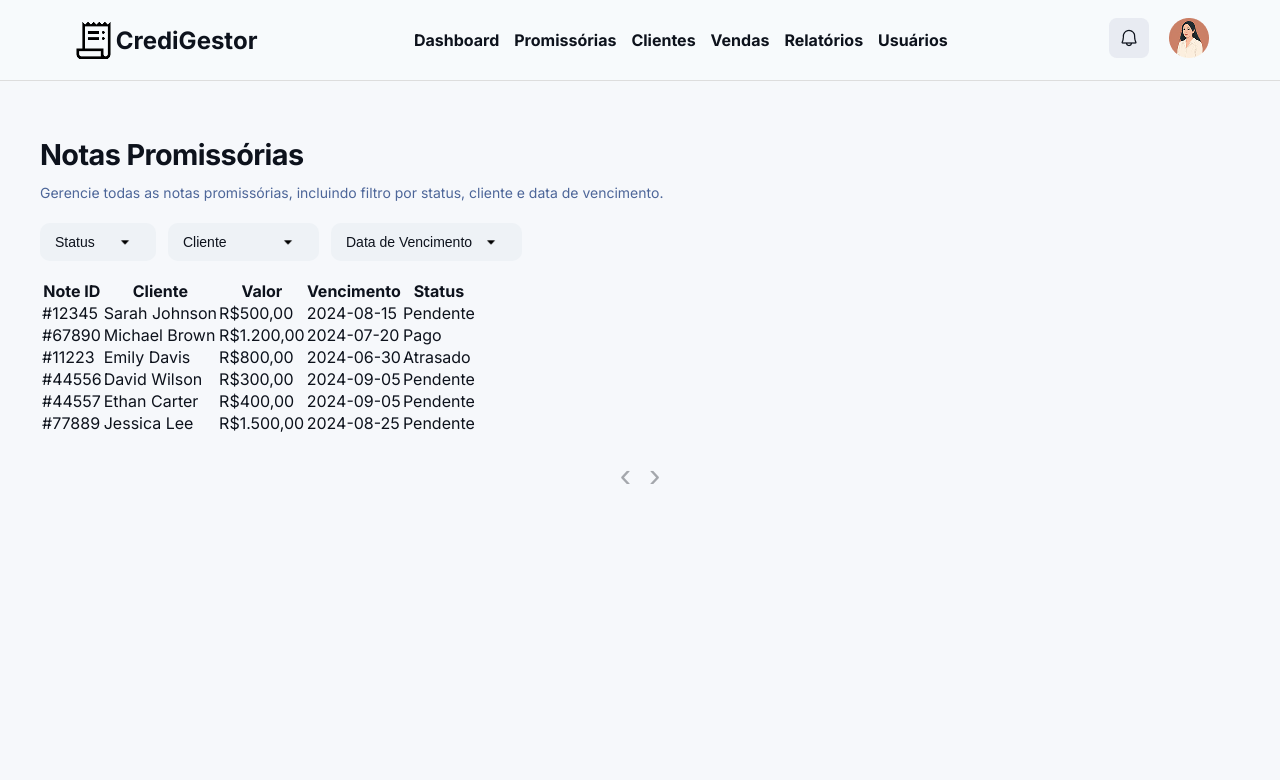
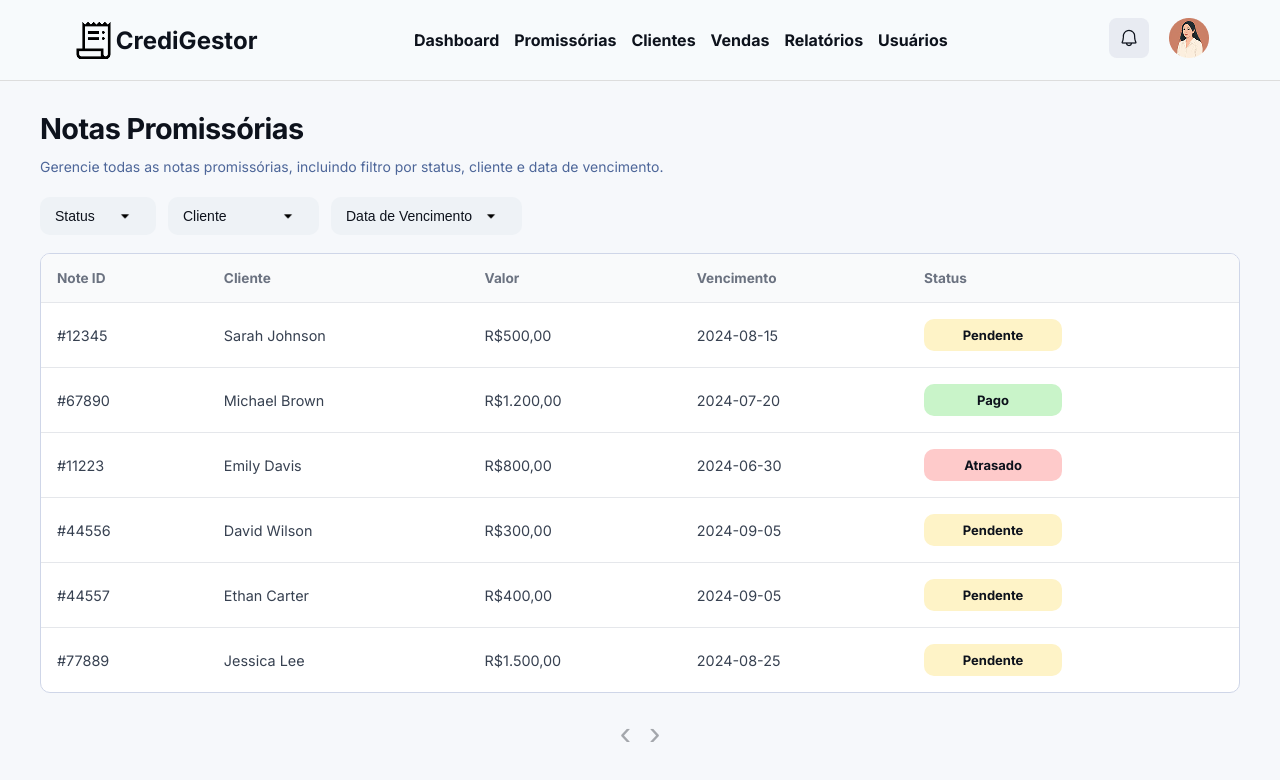
Before and after one commit to dam1aoGomes/CrediGestor-FrontEnd, a Vue app: page /promissorias in a window 1280 px wide. Shown: the top 780 px of the page. Built offline with nearby package versions, Linux system fonts and the light colour scheme.

Commit message:
feat: padronização do css das promissorias

```diff
--- a/src/assets/main.css
+++ b/src/assets/main.css
@@ -8,7 +8,7 @@ body {
 .notes-page {
   min-height: calc(100dvh - 10dvh);
   background: #f6f8fb;
-  padding: 56px 24px 80px;
+  padding: 30px;
   font-family: 'Inter', sans-serif;
 }
 
@@ -83,7 +83,7 @@ body {
 .report-page {
   min-height: calc(100dvh - 10dvh);
   background: #f6f8fb;
-  padding: 56px 24px 80px;
+  padding: 30px;
   font-family: 'Inter', sans-serif;
 }
 
@@ -171,7 +171,7 @@ body {
 .users-page {
   min-height: calc(100dvh - 10dvh);
   background: #f6f8fb;
-  padding: 56px 24px 80px;
+  padding: 30px;
   font-family: 'Inter', sans-serif;
 }
 
--- a/src/views/PromissoriasView.vue
+++ b/src/views/PromissoriasView.vue
@@ -70,10 +70,10 @@ function formatBRL(n) {
 }
 
 function badgeClass(status) {
-  const s = status.toLowerCase()
-  if (s === 'pago') return 'notes-badge notes-badge--pago'
-  if (s === 'atrasado') return 'notes-badge notes-badge--atrasado'
-  return 'notes-badge notes-badge--pendente'
+  const s = String(status || '').toLowerCase()
+  if (s === 'pago') return 'cg-chip cg-chip--success'
+  if (s === 'atrasado') return 'cg-chip cg-chip--danger'
+  return 'cg-chip cg-chip--warning'
 }
 </script>
 
@@ -107,39 +107,32 @@ function badgeClass(status) {
         </select>
       </div>
 
-      <section class="notes-card">
-        <table class="notes-table" v-if="notasPaginadas.length">
-          <thead class="notes-table__head">
-            <tr class="notes-table__row notes-table__row--head">
-              <th class="notes-table__th">Note ID</th>
-              <th class="notes-table__th">Cliente</th>
-              <th class="notes-table__th">Valor</th>
-              <th class="notes-table__th">Vencimento</th>
-              <th class="notes-table__th">Status</th>
+      <section class="cg-table-wrapper">
+        <table class="cg-table" v-if="notasPaginadas.length">
+          <thead>
+            <tr>
+              <th class="cg-cell--left">Note ID</th>
+              <th class="cg-cell--left">Cliente</th>
+              <th class="cg-cell--left">Valor</th>
+              <th class="cg-cell--left">Vencimento</th>
+              <th class="cg-cell--left">Status</th>
             </tr>
           </thead>
 
-          <tbody class="notes-table__body">
-            <tr
-              v-for="(n, idx) in notasPaginadas"
-              :key="n.id"
-              :class="[
-                'notes-table__row',
-                idx === notasPaginadas.length - 1 ? 'notes-table__row--last' : ''
-              ]"
-            >
-              <td class="notes-table__cell notes-table__cell--muted">#{{ n.id }}</td>
-              <td class="notes-table__cell notes-table__cell--link">{{ n.cliente }}</td>
-              <td class="notes-table__cell notes-table__cell--link">{{ formatBRL(n.valor) }}</td>
-              <td class="notes-table__cell notes-table__cell--link">{{ n.vencimento }}</td>
-              <td class="notes-table__cell">
+          <tbody>
+            <tr v-for="n in notasPaginadas" :key="n.id">
+              <td class="cg-cell--left cg-text--muted">#{{ n.id }}</td>
+              <td class="cg-cell--left cg-text--highlight">{{ n.cliente }}</td>
+              <td class="cg-cell--left cg-text--highlight">{{ formatBRL(n.valor) }}</td>
+              <td class="cg-cell--left cg-text--highlight">{{ n.vencimento }}</td>
+              <td class="cg-cell--left">
                 <span :class="badgeClass(n.status)">{{ n.status }}</span>
               </td>
             </tr>
           </tbody>
         </table>
 
-        <p v-else class="notes-empty">Nenhuma promissória encontrada.</p>
+        <p v-else class="cg-empty">Nenhuma promissória encontrada.</p>
       </section>
 
       <div class="notes-pagination">
```
